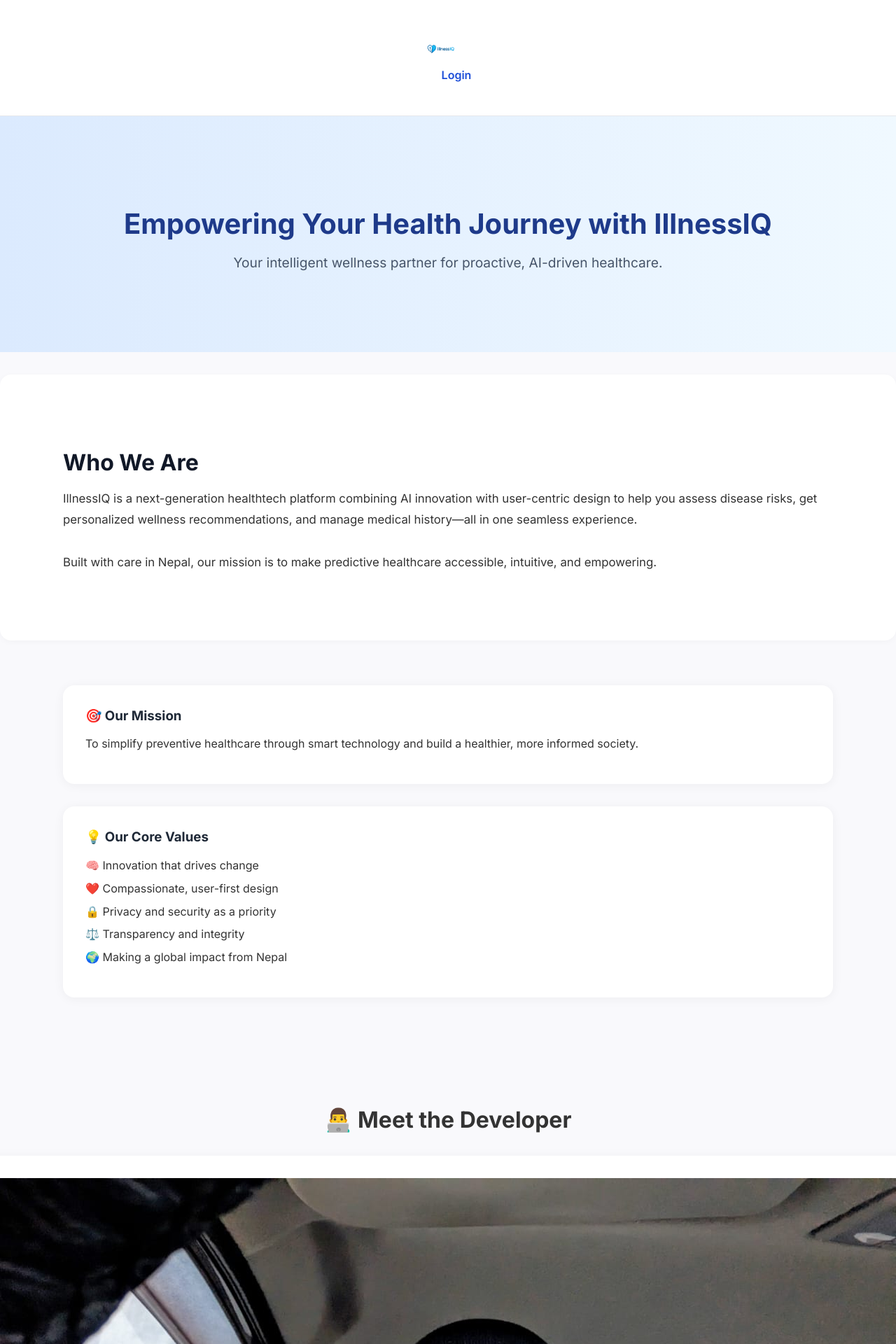
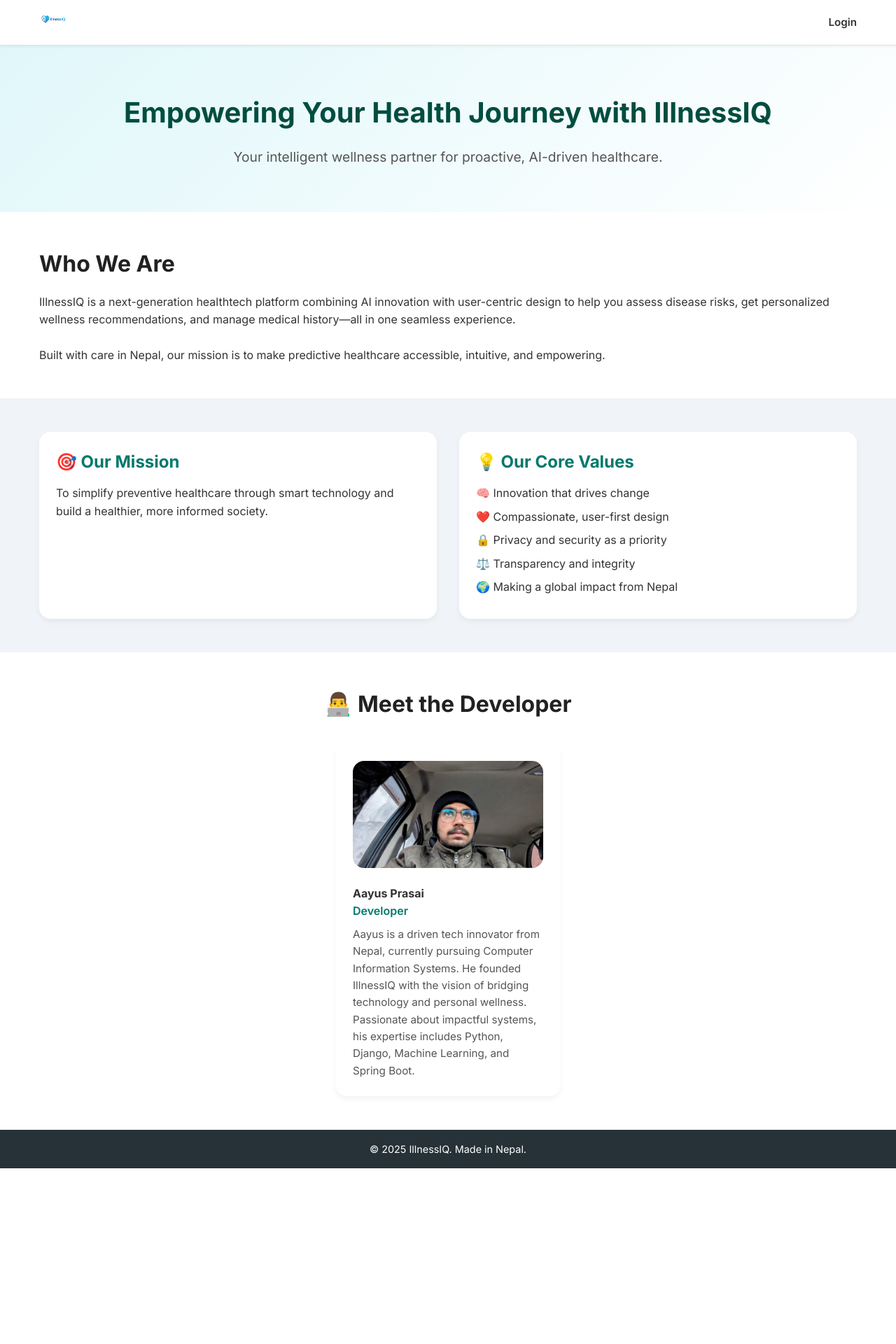
Before and after one commit to prasai-ap/IllnessIQ-minorproject-II, a Django app: page /aboutus in a window 1280 px wide. Shown: the top 1920 px of the page at 70% size. After the commit the page ends 1669 px from the top, so only its background shows below. Run offline with Django 5.2, Linux system fonts and the light colour scheme.

Commit message:
updated layout aboutus page

```diff
--- a/illnessiq_app/static/css/aboutusstyle.css
+++ b/illnessiq_app/static/css/aboutusstyle.css
@@ -1,84 +1,100 @@
+/* Base Reset */
+* {
+  margin: 0;
+  padding: 0;
+  box-sizing: border-box;
+}
+
 body {
   font-family: 'Inter', sans-serif;
-  margin: 0;
-  padding: 0;
-  background-color: #f9f9fc;
+  line-height: 1.6;
+  background-color: #f9fafb;
   color: #333;
 }
 
+/* Container */
 .container {
-  max-width: 1100px;
-  margin: auto;
-  padding: 2rem;
+  max-width: 1200px;
+  margin: 0 auto;
+  padding: 0 1rem;
 }
 
-a {
-  text-decoration: none;
-  color: #1d4ed8;
+/* NAVBAR */
+.navbar {
+  background-color: #ffffff;
+  padding: 0.5rem 0; /* smaller height */
+  border-bottom: 1px solid #e0e0e0;
+  box-shadow: 0 2px 4px rgba(0, 0, 0, 0.05);
+  position: sticky;
+  top: 0;
+  z-index: 999;
 }
 
-
-.navbar {
-  background-color: #ffffff;
-  border-bottom: 1px solid #e5e7eb;
-  padding: 1rem 2rem;
+.navbar .container {
   display: flex;
   justify-content: space-between;
   align-items: center;
 }
 
-.logo img {
-  height: 45px;
+.navbar .logo img {
+  height: 40px;
 }
 
-.nav-links a {
+.navbar .nav-links a {
+  margin-left: 1.5rem;
+  text-decoration: none;
+  color: #333;
   font-weight: 600;
-  margin-left: 1.5rem;
+  font-size: 0.95rem;
+  transition: color 0.3s ease;
 }
 
+.navbar .nav-links a:hover {
+  color: #007bff;
+}
 
+/* HERO SECTION */
 .hero {
-  background: linear-gradient(to right, #dbeafe, #f0f9ff);
+  background: linear-gradient(135deg, #e0f7fa, #ffffff);
+  padding: 4rem 1rem;
   text-align: center;
-  padding: 4rem 2rem;
 }
 
 .hero h1 {
   font-size: 2.5rem;
+  font-weight: 700;
   margin-bottom: 1rem;
-  color: #1e3a8a;
+  color: #004d40;
 }
 
 .hero p {
   font-size: 1.2rem;
-  color: #475569;
+  color: #555;
 }
 
-.overview {
-  background-color: #fff;
-  padding: 3rem 2rem;
-  border-radius: 1rem;
-  margin-top: 2rem;
-  box-shadow: 0 2px 10px rgba(0, 0, 0, 0.03);
+/* SECTION TITLES */
+section h2 {
+  font-size: 2rem;
+  margin-bottom: 1rem;
+  color: #212121;
 }
 
-.overview h2 {
-  font-size: 2rem;
-  margin-bottom: 1rem;
-  color: #111827;
+section h3 {
+  font-size: 1.5rem;
+  margin-bottom: 0.8rem;
+  color: #00796b;
 }
 
-.overview p {
-  font-size: 1.05rem;
-  line-height: 1.8;
+/* OVERVIEW SECTION */
+.overview {
+  padding: 3rem 1rem;
+  background-color: #ffffff;
 }
 
+/* MISSION & VALUES */
 .mission-values {
-  margin-top: 2rem;
-  display: flex;
-  flex-wrap: wrap;
-  gap: 2rem;
-  justify-content: space-between;
+  background-color: #f0f4f8;
+  padding: 3rem 1rem;
 }
 
 .two-columns {
@@ -88,46 +104,101 @@ a {
 }
 
 .card {
-  background-color: #ffffff;
-  padding: 2rem;
+  background: #ffffff;
+  padding: 1.5rem;
   border-radius: 1rem;
-  box-shadow: 0 2px 15px rgba(0, 0, 0, 0.05);
-  flex: 1 1 45%;
-  transition: transform 0.3s ease;
-}
-
-.card:hover {
-  transform: translateY(-5px);
-}
-
-.card h3 {
-  margin-top: 0;
-  color: #1f2937;
+  box-shadow: 0 4px 8px rgba(0, 0, 0, 0.05);
+  flex: 1;
+  min-width: 280px;
 }
 
 .card ul {
   list-style: none;
-  padding: 0;
+  padding-left: 0;
 }
 
 .card li {
-  margin-bottom: 0.8rem;
+  margin-bottom: 0.5rem;
   font-size: 1rem;
 }
 
-
+/* TEAM SECTION */
 .team {
-  padding: 4rem 2rem;
+  background-color: #ffffff;
+  padding: 3rem 1rem;
   text-align: center;
-}
-
-.team h2 {
-  font-size: 2rem;
-  margin-bottom: 2rem;
 }
 
 .team-grid {
   display: flex;
   justify-content: center;
-  gap: 2rem
+  flex-wrap: wrap;
+  gap: 2rem;
+  margin-top: 2rem;
 }
+
+.member {
+  max-width: 320px;
+  text-align: left;
+}
+
+.profile-img {
+  width: 100%;
+  border-radius: 1rem;
+  margin-bottom: 1rem;
+  object-fit: cover;
+}
+
+.role {
+  font-weight: 600;
+  color: #00796b;
+  margin-bottom: 0.5rem;
+}
+
+.bio {
+  font-size: 0.95rem;
+  color: #555;
+}
+
+/* FOOTER */
+.footer {
+  background-color: #263238;
+  color: #fff;
+  padding: 1rem 0;
+  text-align: center;
+  font-size: 0.9rem;
+}
+
+/* Animations */
+.fade-in {
+  opacity: 0;
+  transform: translateY(20px);
+  animation: fadeIn 1s ease-in-out forwards;
+}
+
+@keyframes fadeIn {
+  to {
+    opacity: 1;
+    transform: translateY(0);
+  }
+}
+
+/* Responsive Design */
+@media (max-width: 768px) {
+  .two-columns {
+    flex-direction: column;
+  }
+
+  .hero h1 {
+    font-size: 2rem;
+  }
+
+  .hero p {
+    font-size: 1rem;
+  }
+
+  .navbar .nav-links a {
+    margin-left: 1rem;
+    font-size: 0.9rem;
+  }
+}
--- a/illnessiq_app/templates/aboutus.html
+++ b/illnessiq_app/templates/aboutus.html
@@ -68,7 +68,7 @@
         <div class="member card">
           <img src="{% static 'images/developerimage.jpg' %}" alt="Aayus Prasai" class="profile-img"/>
           <h4>Aayus Prasai</h4>
-          <p class="role">Founder & Developer</p>
+          <p class="role">Developer</p>
           <p class="bio">
             Aayus is a driven tech innovator from Nepal, currently pursuing Computer Information Systems. He founded IllnessIQ with the vision
             of bridging technology and personal wellness. Passionate about impactful systems, his expertise includes Python, Django, Machine Learning, and Spring Boot.
@@ -80,7 +80,7 @@
 
   <footer class="footer">
     <div class="container">
-      <p>&copy; 2025 IllnessIQ. Made with ❤️ in Nepal.</p>
+      <p>&copy; 2025 IllnessIQ. Made in Nepal.</p>
     </div>
   </footer>
 
```
